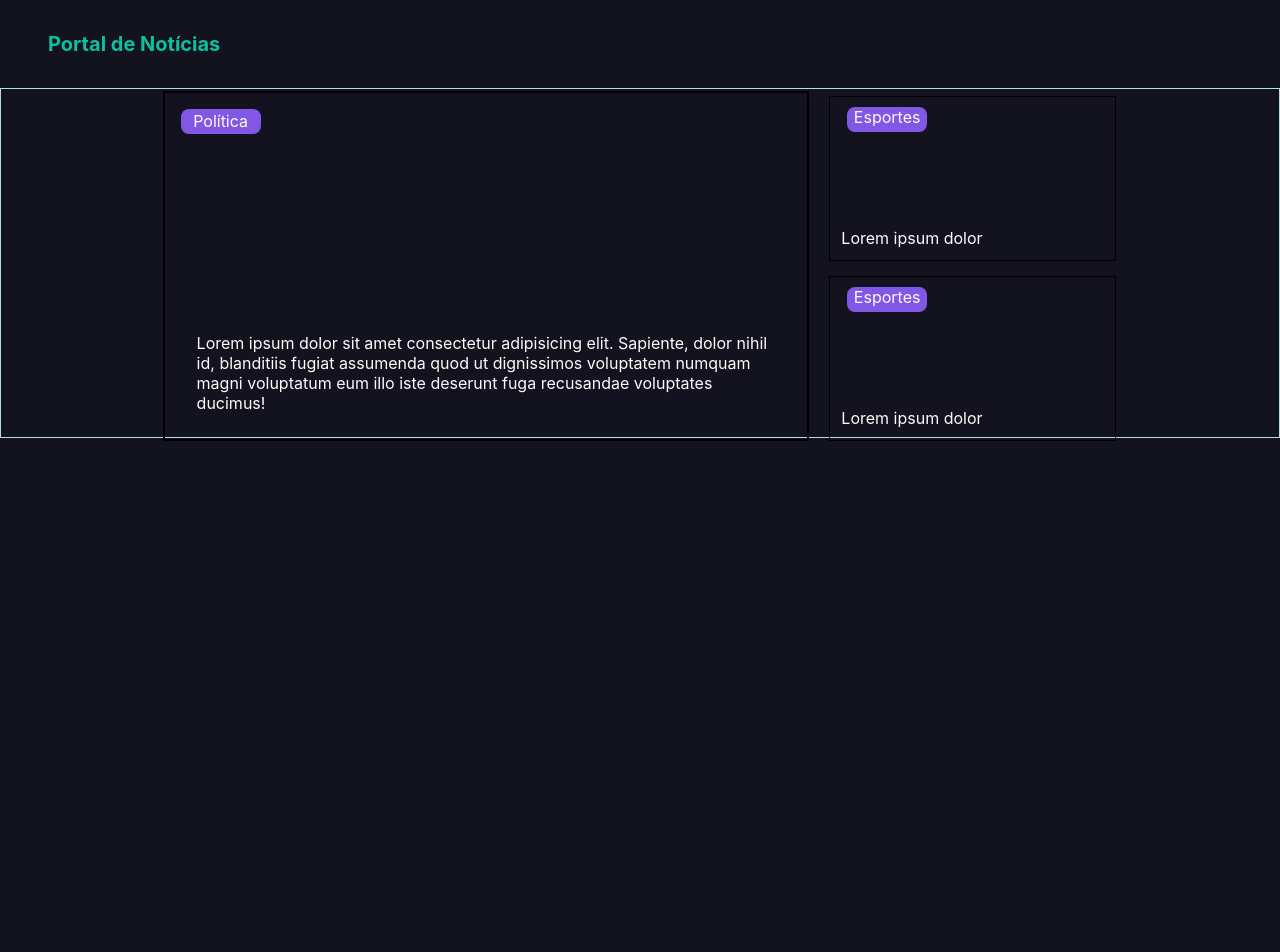
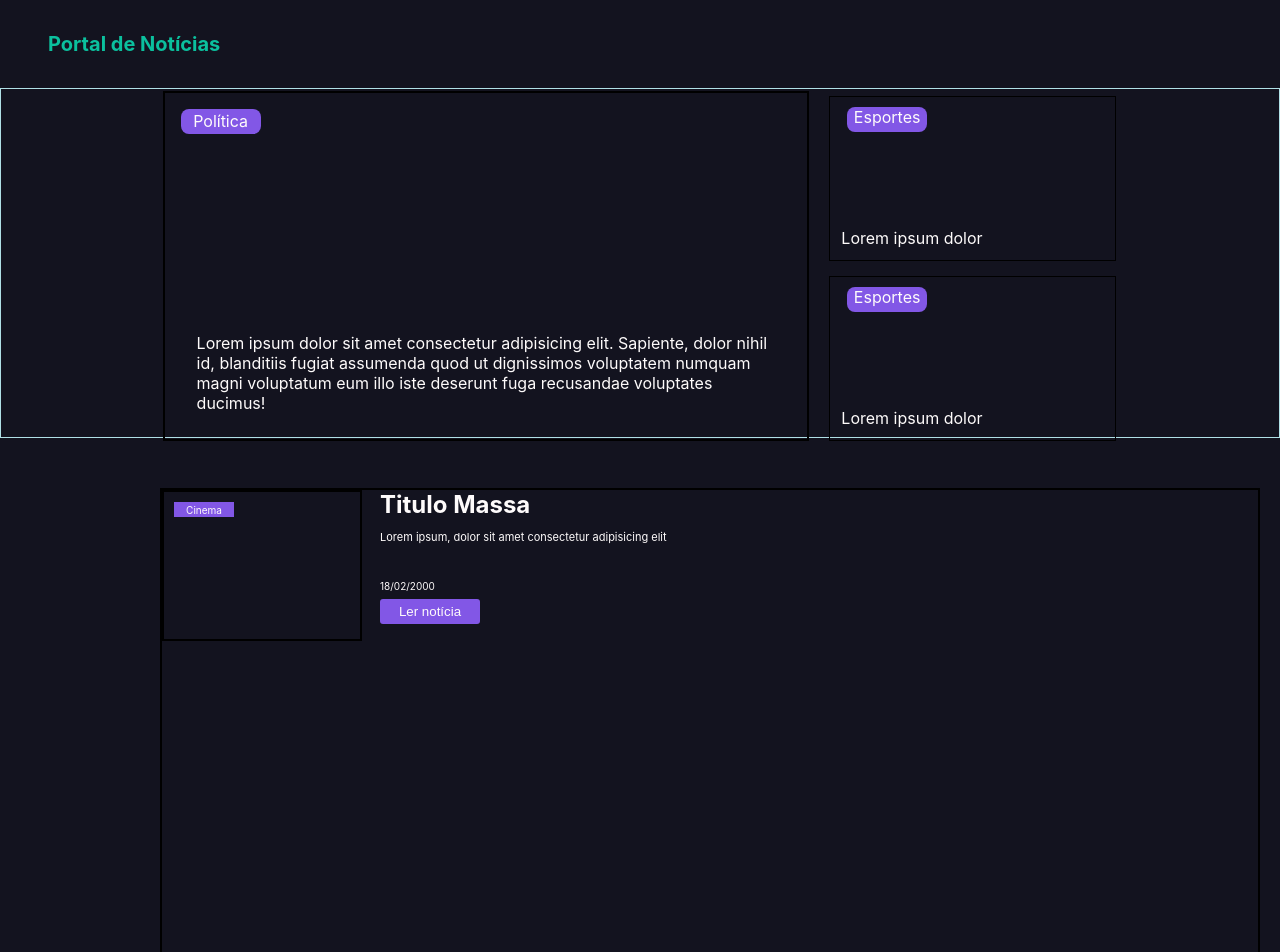
Before and after one commit to JbRodrigues/my-app, a React (Create React App) app: page / in a window 1280 px wide. Shown: the top 952 px of the page. Before the commit the page ends 800 px from the top, so only its background shows below. Built offline with nearby package versions, Linux system fonts and the light colour scheme.

Commit message:
Add Main section Card and Children card to this section

```diff
--- a/src/App.js
+++ b/src/App.js
@@ -4,6 +4,8 @@ import React from 'react';
 
 import Header from './components/Header/Header.jsx';
 import MainCard from './components/MainCard/MainCard.jsx';
+import CardSection from './components/CardSection/CardSection.jsx';
+
 //851a0077a0de48baaa8c229053810a7e
 
 function App() {
@@ -11,6 +13,7 @@ function App() {
     <>
       <Header />
       <MainCard />
+      <CardSection />
     </>
   );
 }
--- /dev/null
+++ b/src/components/CardSection/CardSection.css
@@ -0,0 +1,78 @@
+* {
+    margin: 0px;
+    padding: 0px;
+    box-sizing: border-box;
+}
+
+.cardSection {
+    display: flex;
+    height: 750px;
+    overflow-y: scroll;
+    color: #FEFBFB;
+    border: 2px solid black;
+    margin-top: 50px;
+    margin-right: 20px;
+    margin-left: 160px;
+}
+
+.mainCardSection {
+    display: flex;
+    justify-content: flex-start;
+    align-items: flex-start;
+    width: 200px;
+    height: 151px;
+    border: 2px solid black;
+}
+
+.mainCardInfo {
+    display: flex;
+    flex-direction: column;
+    justify-content: flex-start;
+}
+
+.mainCardSection-Category {
+    display: flex;
+    justify-content: center;
+    align-items: center;
+    background-color: #8257E6;
+    width: 60px;
+    height: 15px;
+    margin: 10px 10px 0px 10px;
+    font-size: 10px;
+}
+
+.mainCardSection-Title {
+    margin: 0px 0px 0px 18px;
+    width: 394px;
+    height: 40px;
+}
+
+.mainCardSection-Description {
+    font-size: 11px;
+    margin: 0px 0px 6px 18px;
+    width: 394px;
+    height: 40px;
+}
+
+.mainCardSection-Date {
+    display: flex;
+    justify-content: flex-start;
+    align-items: center;
+    font-size: 10px;
+    margin: 0px 0px 0px 18px;
+    width: 61px;
+    height: 20px;
+}
+
+.ReadNews{
+    display: flex;
+    justify-content: center;
+    align-items: center;
+    color: #FEFBFB;
+    background-color: #8257E6;
+    width: 100px;
+    height: 25px;
+    border-radius: 3px;
+    margin: 3px 0px 0px 18px;
+    border: none;
+}
--- /dev/null
+++ b/src/components/CardSection/CardSection.jsx
@@ -0,0 +1,25 @@
+import React from "react";
+import './CardSection.css'
+
+function CardSection() {
+    return (
+        <>
+            <div className="cardSection">
+                <div className="mainCardSection">
+                    <div className="mainCardSection-Category">Cinema</div>
+                </div>
+                <div className="mainCardInfo">
+                    <h2 className="mainCardSection-Title">Titulo Massa</h2>
+                    <div className="mainCardSection-Description">Lorem ipsum, dolor sit amet consectetur adipisicing elit</div>
+                    <div className="mainCardSection-Date">
+                        18/02/2000
+                    </div>
+                    <button className="ReadNews">Ler notícia</button>
+                </div>
+
+            </div>
+        </>
+    )
+}
+
+export default CardSection;
--- a/src/components/MainCard/MainCard.css
+++ b/src/components/MainCard/MainCard.css
@@ -7,7 +7,7 @@
 .MainCard {
     display: flex;
     justify-content: space-between;
-    align-items: start;
+    align-items: flex-start;
     color: #FEFBFB;
     border: 2px solid black;
     height: 350px;
--- a/src/components/MainCard/MainCard.jsx
+++ b/src/components/MainCard/MainCard.jsx
@@ -22,9 +22,7 @@ function MainCard() {
                             <div className="side-category">Esportes</div>
                             <div className="sideNews">Lorem ipsum dolor</div>
                         </div>
-
                     </div>
-
                 </div>
             </div>
         </>
--- a/src/components/MainCard/SideCard.css
+++ b/src/components/MainCard/SideCard.css
@@ -21,14 +21,14 @@
     margin-top: 5px;
     border: 1px solid black;
     justify-content: space-between;
-    align-items: start;
+    align-items: flex-start;
     flex-direction: column;
 }
 
 .side-category {
     display: flex;
     justify-content: center;
-    align-items: start;
+    align-items: flex-start;
     background-color: #8257E6;
     width: 80px;
     height: 25px;
```
Also changed, not shown: src/components/MainCard/Container.css (line endings or trailing spaces).
